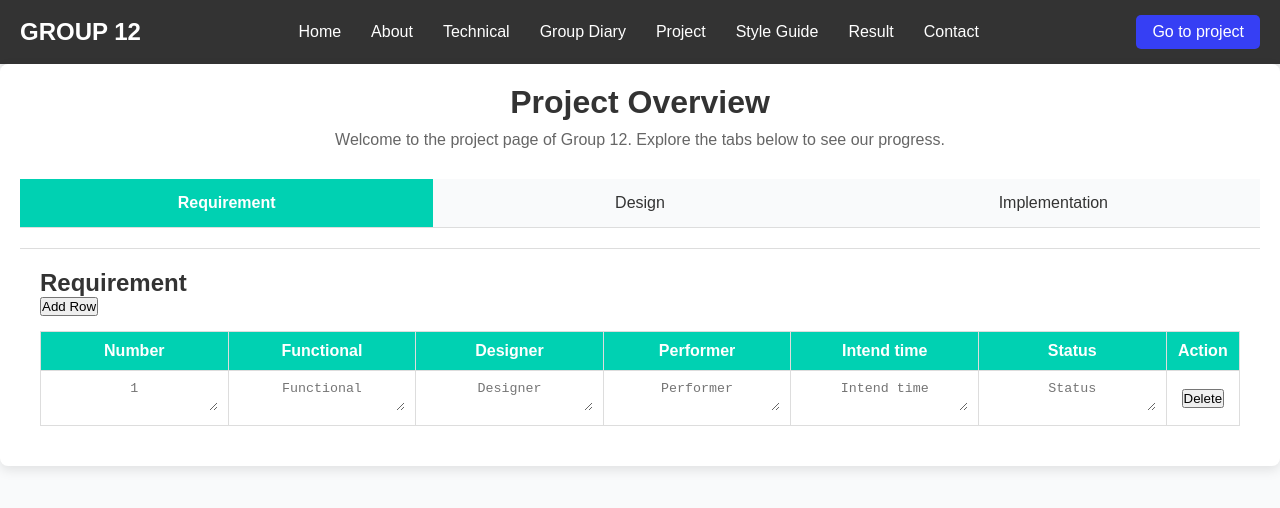
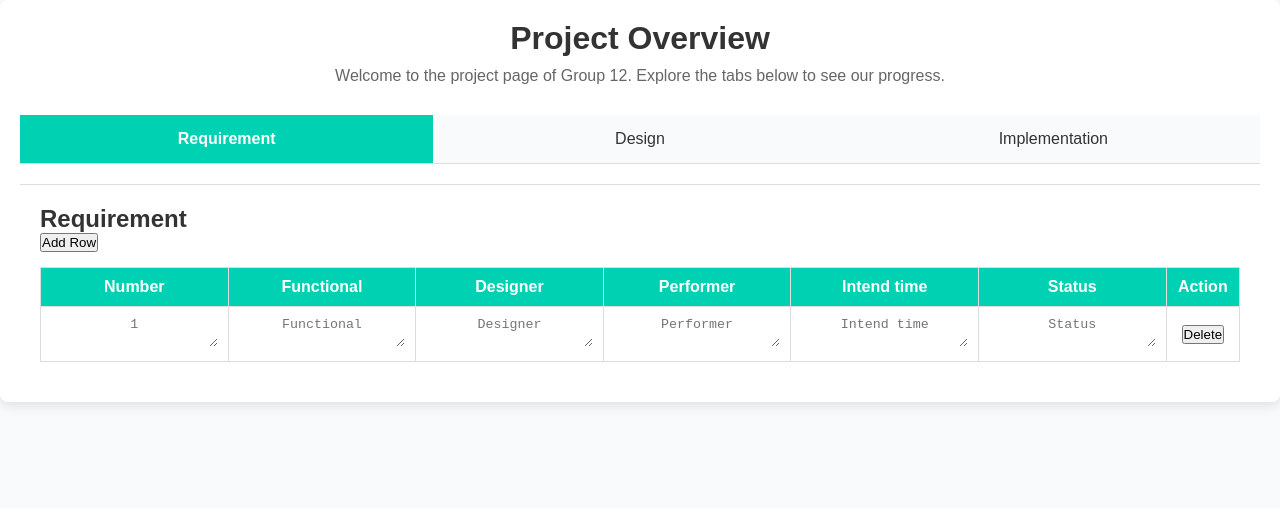
Before and after one commit to NhatQuan-2005/requirement, a plain HTML site: page index.html in a window 1280 px wide. Drawn offline with Linux system fonts and the light colour scheme.

Commit message:
Update index.html

```diff
--- a/index.html
+++ b/index.html
@@ -16,56 +16,6 @@
             font-family: Arial, sans-serif;
             background-color: #f9fafb;
             color: #333;
-        }
-
-        /* Navbar Styling */
-        .navbar {
-            display: flex;
-            justify-content: space-between;
-            align-items: center;
-            background-color: #333;
-            padding: 15px 20px;
-            box-shadow: 0 4px 6px rgba(0, 0, 0, 0.1);
-        }
-
-        .navbar .logo {
-            font-size: 24px;
-            font-weight: bold;
-            color: #fff;
-        }
-
-        .navbar ul {
-            list-style: none;
-            display: flex;
-        }
-
-        .navbar ul li {
-            margin: 0 15px;
-        }
-
-        .navbar ul li a {
-            color: #fff;
-            text-decoration: none;
-            font-size: 16px;
-            transition: color 0.3s;
-        }
-
-        .navbar ul li a:hover {
-            color: #00d1b2;
-        }
-        .project-btn {
-            background-color: #363ff4;
-            color: white;
-            padding: 8px 16px;
-            border: none;
-            border-radius: 5px;
-            text-decoration: none;
-            font-size: 16px;
-            transition: background-color 0.3s;
-        }
-
-        .project-btn:hover {
-            background-color: #2f3ad3;
         }
 
         /* Container and Tab Styling */
@@ -197,21 +147,6 @@
 </head>
 <body>
 
-    <nav class="navbar">
-        <div class="logo">GROUP 12</div>
-        <ul>
-            <li><a href="index.html">Home</a></li>
-            <li><a href="about.html">About</a></li>
-            <li><a href="#">Technical</a></li>
-            <li><a href="group-diary.html">Group Diary</a></li>
-            <li><a href="project.html" class="active">Project</a></li>
-            <li><a href="#">Style Guide</a></li>
-            <li><a href="#">Result</a></li>
-            <li><a href="#">Contact</a></li>
-        </ul>
-        <a href="project.html" class="project-btn">Go to project</a>
-    </nav>
-
     <div class="container">
         <h1>Project Overview</h1>
         <p>Welcome to the project page of Group 12. Explore the tabs below to see our progress.</p>
```
